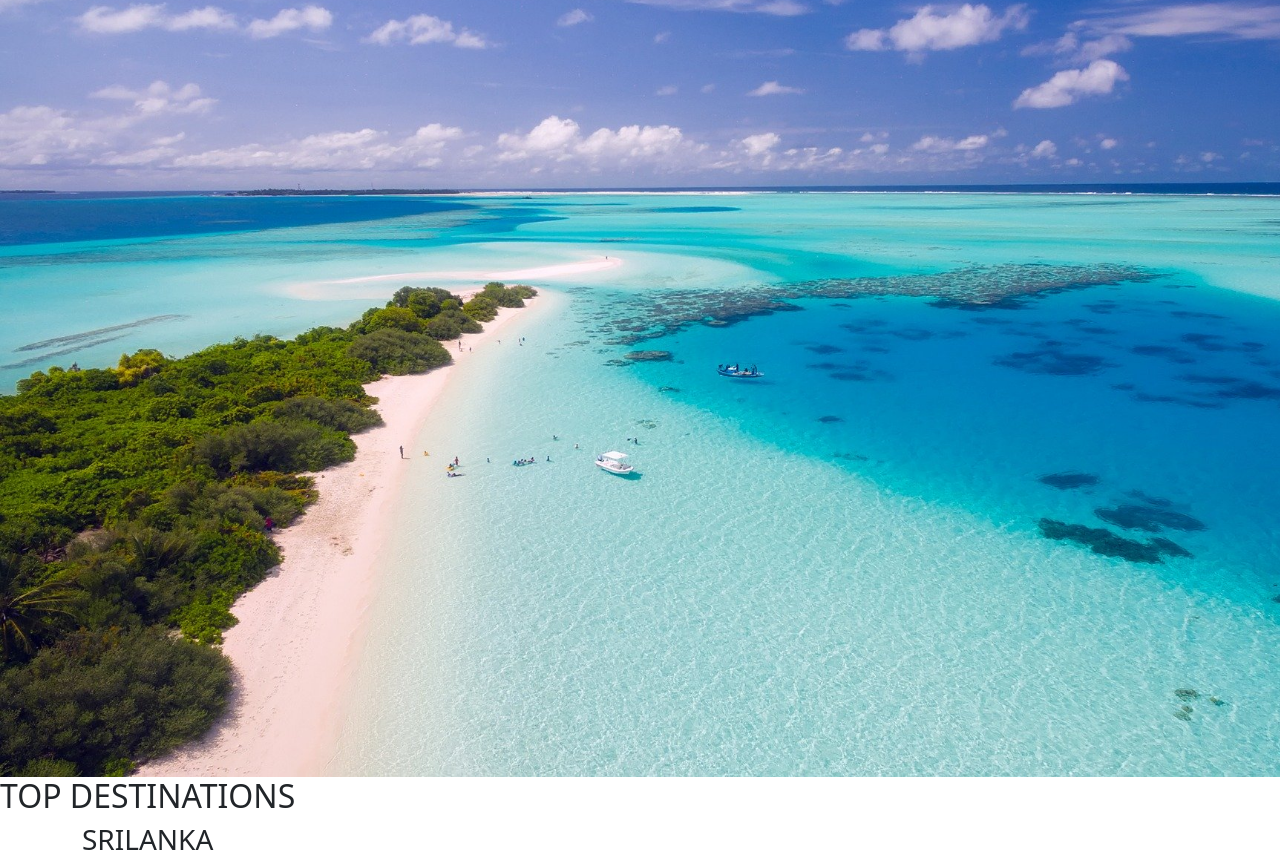
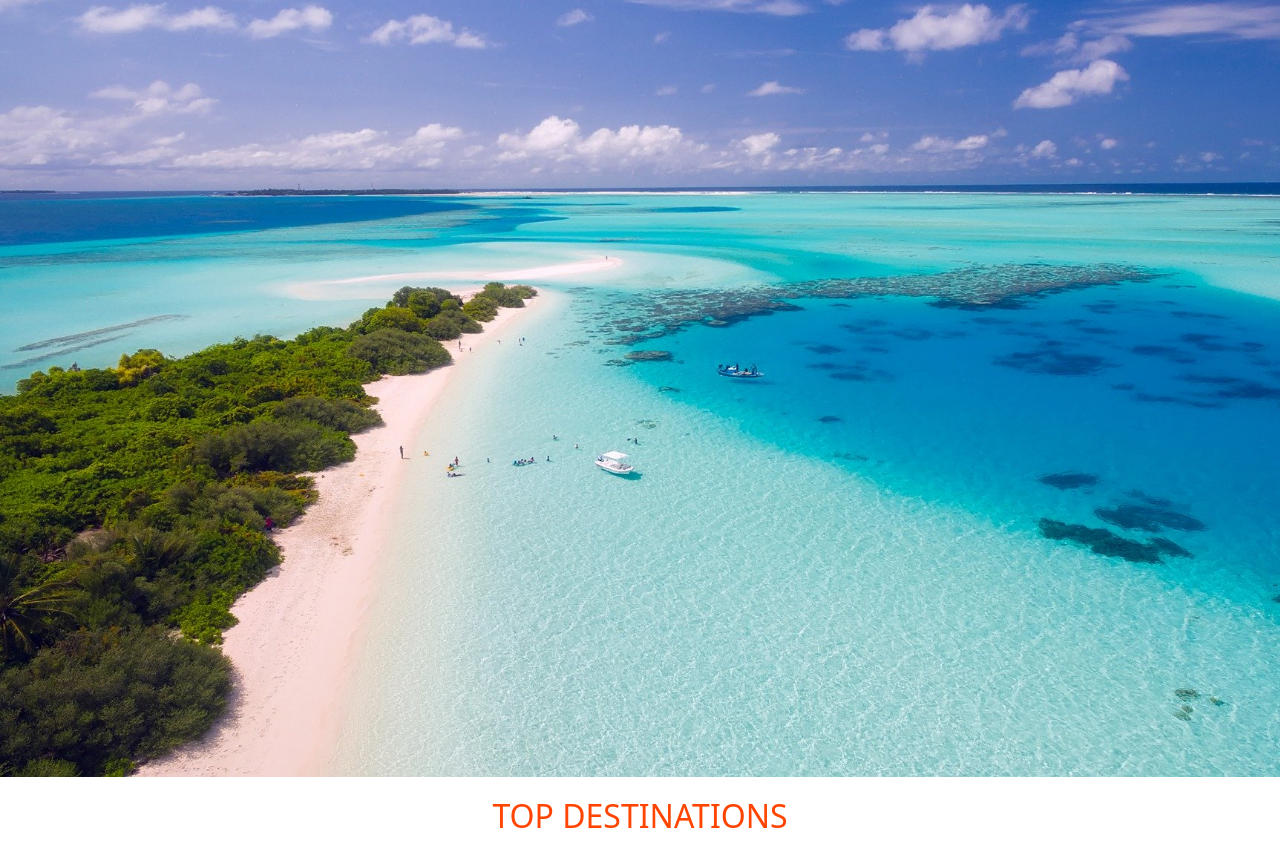
Before and after one commit to jenani14/Jay-Travel, a plain HTML site: page index.html in a window 1280 px wide. Shown: the part 68-928 px from the top of the page. Drawn offline with nearby package versions, Linux system fonts and the light colour scheme.

Commit message:
added h2 style

```diff
--- a/index.html
+++ b/index.html
@@ -41,6 +41,11 @@
     }
     .list-item-one a{
         color: orangered;
+    }
+    h2{
+        color: orangered;
+        text-align: center;
+        padding: 20px;
     }
 </style>
 </head>
```
